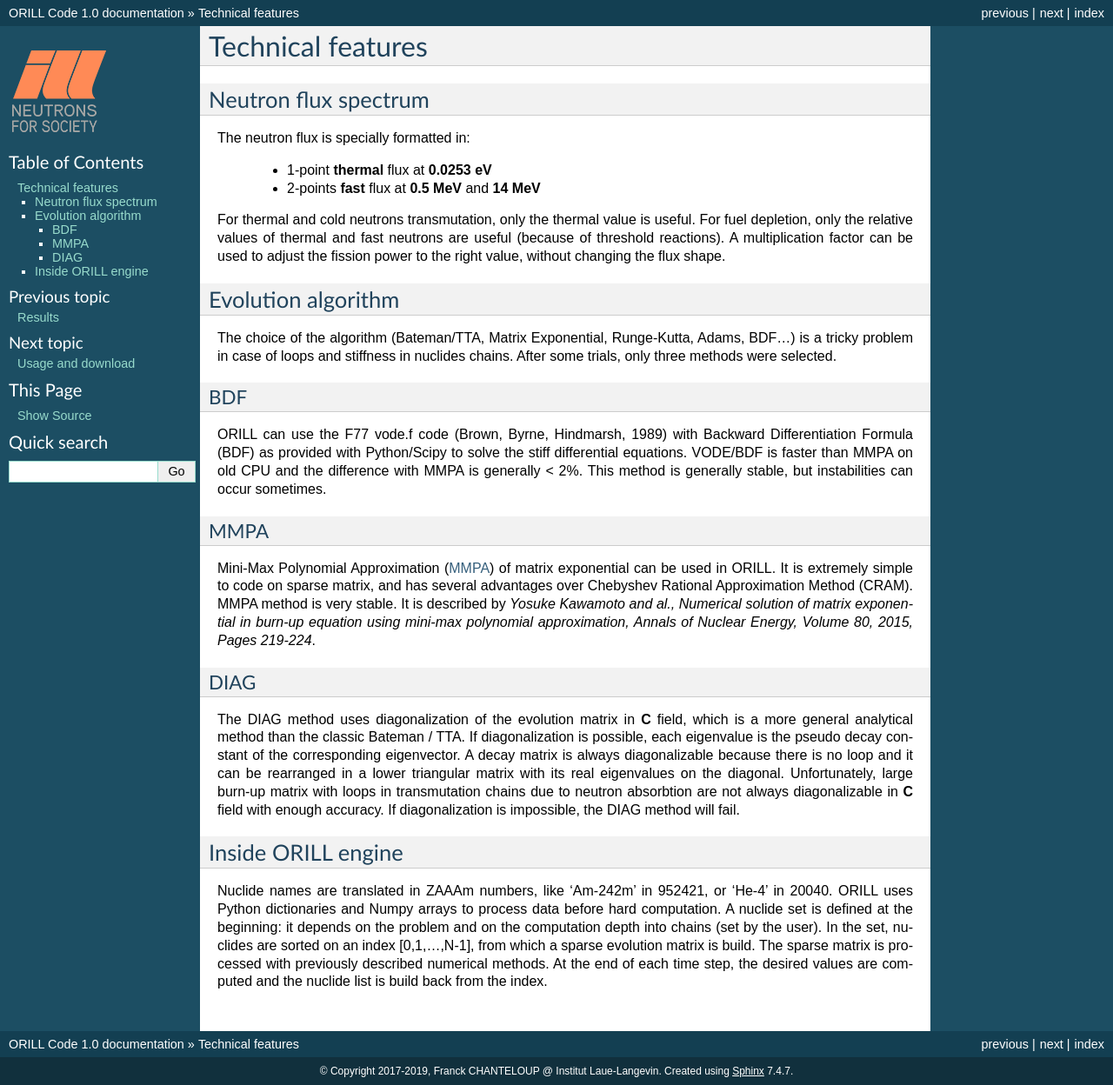
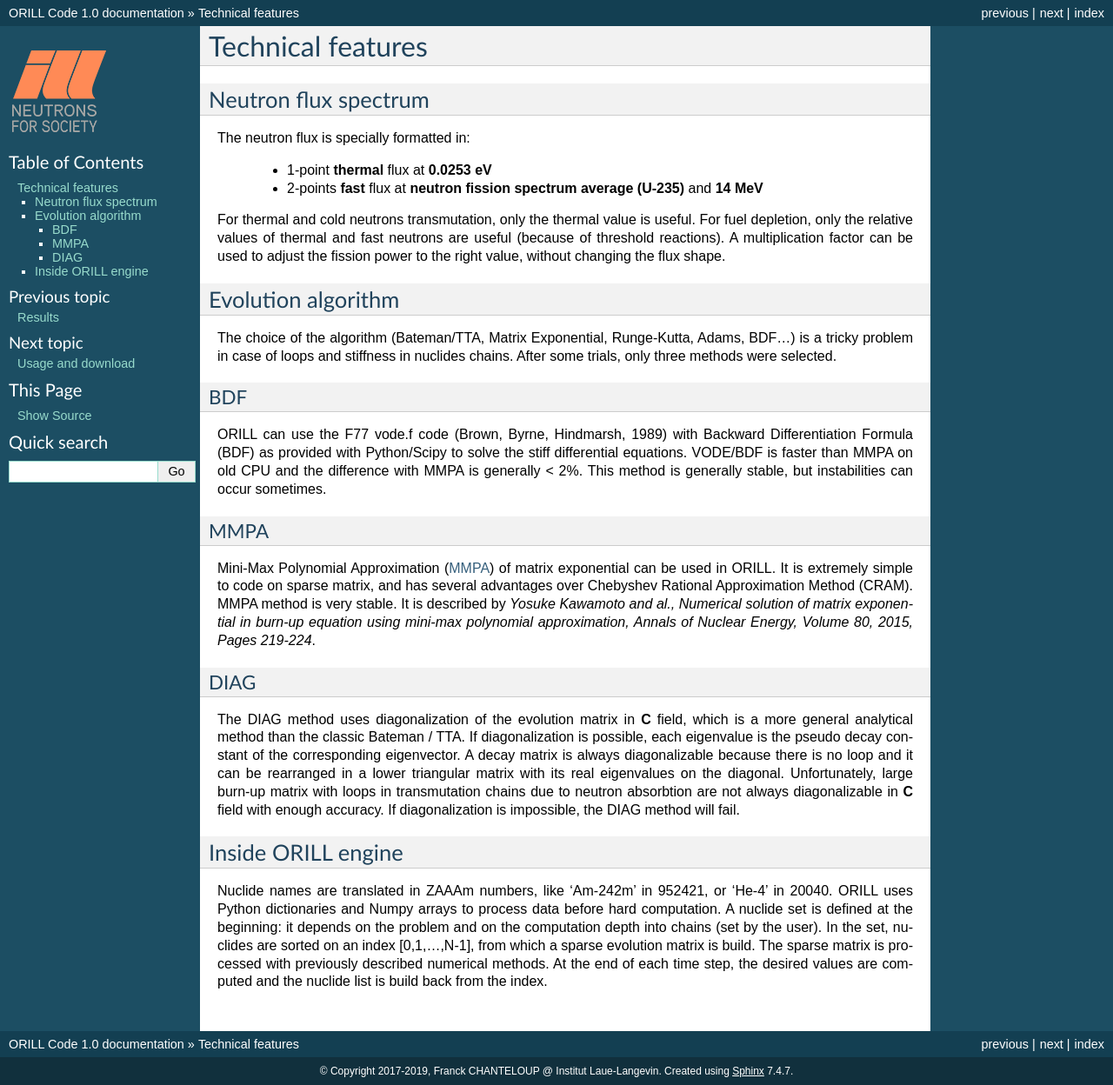
Before and after one commit to orill/orill, a Sphinx documentation site: the page built from docs/techfeatures.rst, in a window 1280 px wide. Shown: the whole page at 87% size. Built offline with Sphinx 7.4.7, drawn with Linux system fonts in a browser that asks for light colours.

Commit message:
Update techfeatures.rst

```diff
--- a/docs/techfeatures.rst
+++ b/docs/techfeatures.rst
@@ -8,7 +8,7 @@ Neutron flux spectrum
 The neutron flux is specially formatted in:
 
  - 1-point **thermal** flux at **0.0253 eV**
- - 2-points **fast** flux at **0.5 MeV** and **14 MeV**
+ - 2-points **fast** flux at **neutron fission spectrum average (U-235)** and **14 MeV**
 
 For thermal and cold neutrons transmutation, only the thermal value is useful.
 For fuel depletion, only the relative values of thermal and fast neutrons are useful (because of threshold reactions).
```
